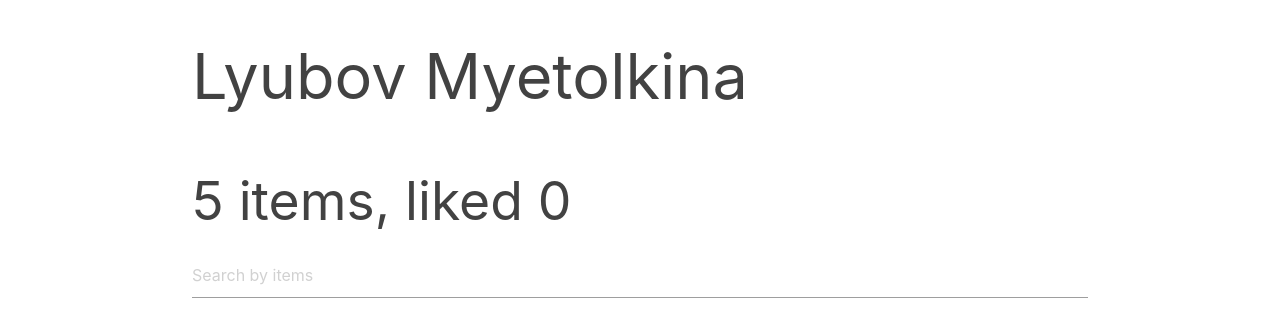
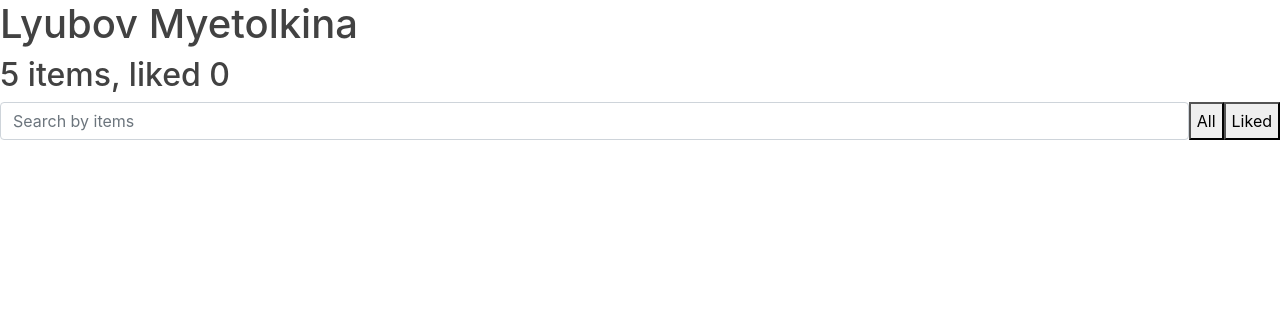
Before and after one commit to luba150278/react-ts-course, a React (Create React App) app: page / in a window 1280 px wide. Shown: the top 320 px of the page. Built offline with nearby package versions, Linux system fonts and the light colour scheme.

Commit message:
part 1.6 first 20min

```diff
--- a/public/index.html
+++ b/public/index.html
@@ -5,13 +5,8 @@
     <link rel="icon" href="%PUBLIC_URL%/favicon.ico" />
     <meta name="viewport" content="width=device-width, initial-scale=1" />
     <meta name="description" content="Web site created using create-react-app" />
-    <!-- Compiled and minified CSS -->
-    <link rel="stylesheet" href="https://cdnjs.cloudflare.com/ajax/libs/materialize/1.0.0/css/materialize.min.css" />
-
-    <!-- Compiled and minified JavaScript -->
-    <script src="https://cdnjs.cloudflare.com/ajax/libs/materialize/1.0.0/js/materialize.min.js"></script>
-    <!--Import Google Icon Font-->
-    <link href="https://fonts.googleapis.com/icon?family=Material+Icons" rel="stylesheet" />
+    <link rel="stylesheet" href="https://stackpath.bootstrapcdn.com/bootstrap/4.5.0/css/bootstrap.min.css" />
+    <link rel="stylesheet" href="https://stackpath.bootstrapcdn.com/font-awesome/4.7.0/css/font-awesome.min.css" />
     <title>React App</title>
   </head>
   <body>
--- a/src/components/app/app.tsx
+++ b/src/components/app/app.tsx
@@ -1,11 +1,15 @@
 import React from 'react';
 import AppHeader from '../app-header/app-header';
 import SearchPanel from '../search-panel/search-panel';
+import PostStatusFilter from '../post-status-filter/post-status-filter';
 
 const App: React.FC = () => (
-  <div className="container">
+  <div className="app">
     <AppHeader />
-    <SearchPanel />
+    <div className="search-panel d-flex">
+      <SearchPanel />
+      <PostStatusFilter />
+    </div>
   </div>
 );
 
--- /dev/null
+++ b/src/components/post-list-item/post-list-item.tsx
@@ -0,0 +1,5 @@
+import React from 'react';
+
+const PostListItem: React.FC = () => <li>Some text</li>;
+
+export default PostListItem;
--- /dev/null
+++ b/src/components/post-status-filter/post-status-filter.tsx
@@ -0,0 +1,10 @@
+import React from 'react';
+
+const PostStatusFilter: React.FC = () => (
+  <div className="btn-group">
+    <button>All</button>
+    <button>Liked</button>
+  </div>
+);
+
+export default PostStatusFilter;
--- a/src/components/search-panel/search-panel.tsx
+++ b/src/components/search-panel/search-panel.tsx
@@ -1,5 +1,7 @@
 import React from 'react';
 
-const SearchPanel: React.FC = () => <input type="text" placeholder="Search by items" className="search-panel" />;
+const SearchPanel: React.FC = () => (
+  <input type="text" placeholder="Search by items" className="form-control search-input" />
+);
 
 export default SearchPanel;
```
Also changed, not shown: src/components/post-list/post-list.tsx (added, +14 -0 lines).
